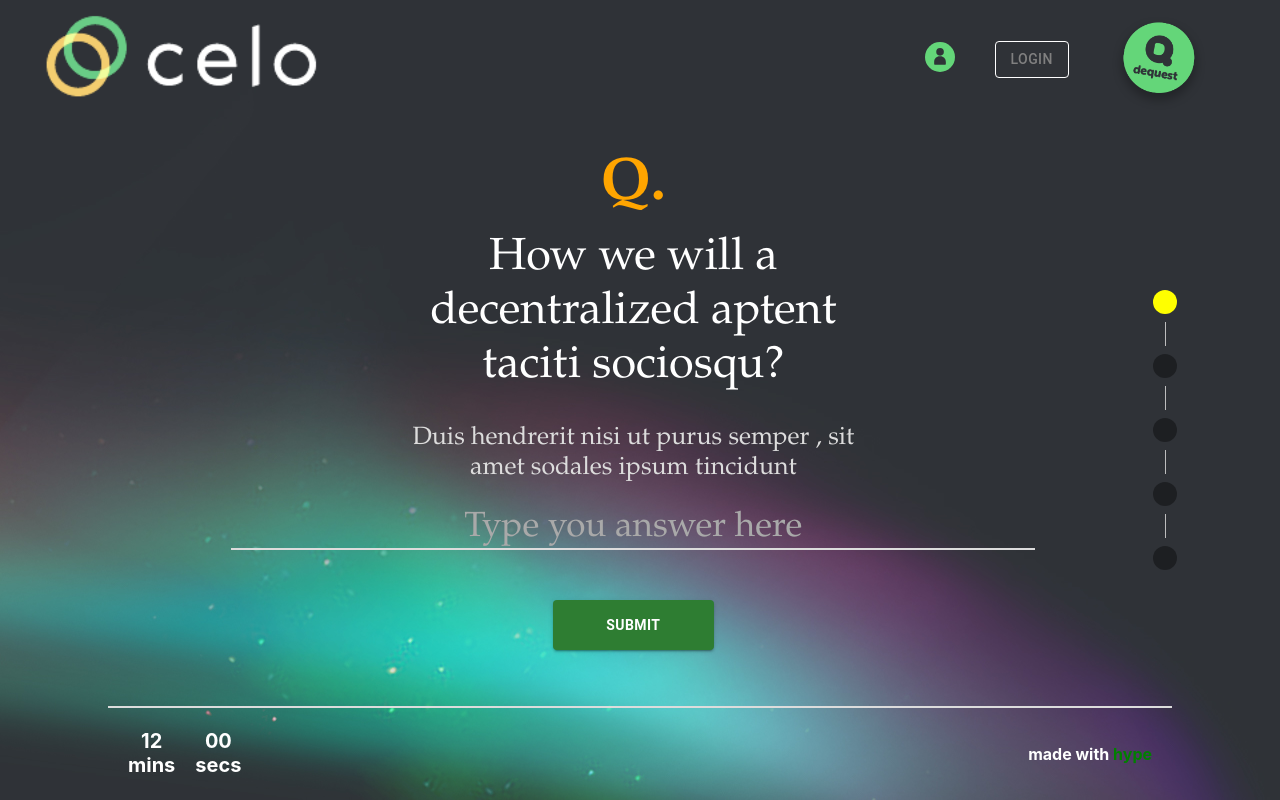
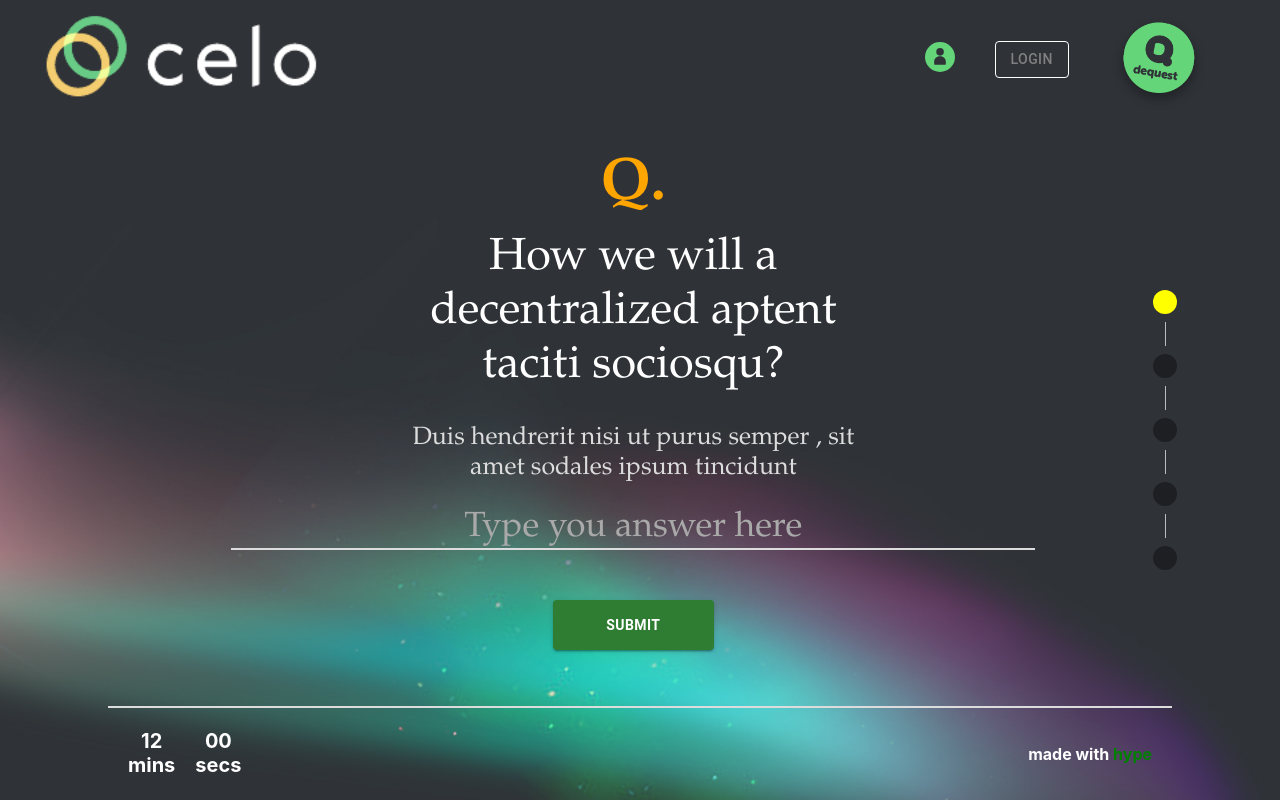
Before and after one commit to EgorovVlad/Questions-Page, a React (Create React App) app: page / in a window 1280 px wide. Built offline with nearby package versions, Linux system fonts and the light colour scheme.

Commit message:
bg image update settings

```diff
--- a/package.json
+++ b/package.json
@@ -1,6 +1,7 @@
 {
   "name": "quest-app",
   "version": "0.1.0",
+  "homepage": "https://egorovvlad.github.io/Questions-Page/",
   "private": true,
   "dependencies": {
     "@emotion/react": "^11.4.1",
@@ -46,5 +47,8 @@
       "last 1 firefox version",
       "last 1 safari version"
     ]
+  },
+  "devDependencies": {
+    "gh-pages": "^3.2.3"
   }
 }
--- a/src/style/index.ts
+++ b/src/style/index.ts
@@ -7,7 +7,7 @@ export const StyledMainContainer = styled(Grid)
       display: flex;
       justify-content: center;
       background-image: url(${Img});
-      background-size: auto;
+      background-size: cover;
       background-position: bottom 0px right 0px;
       background-repeat: no-repeat;
       width: 100%;
```
Also changed, not shown: 1 other file (tests, documents, lock files or other folders).
